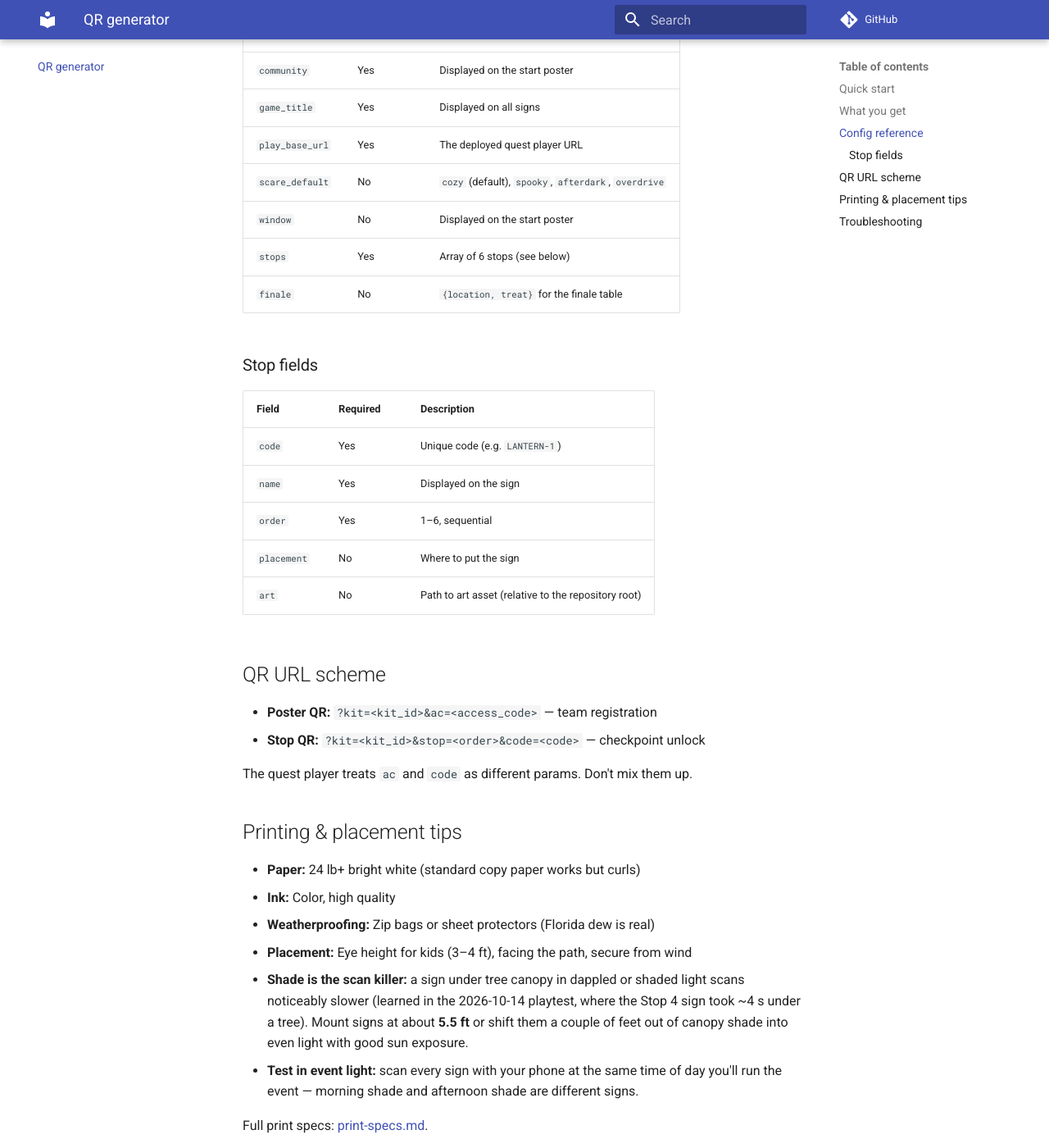
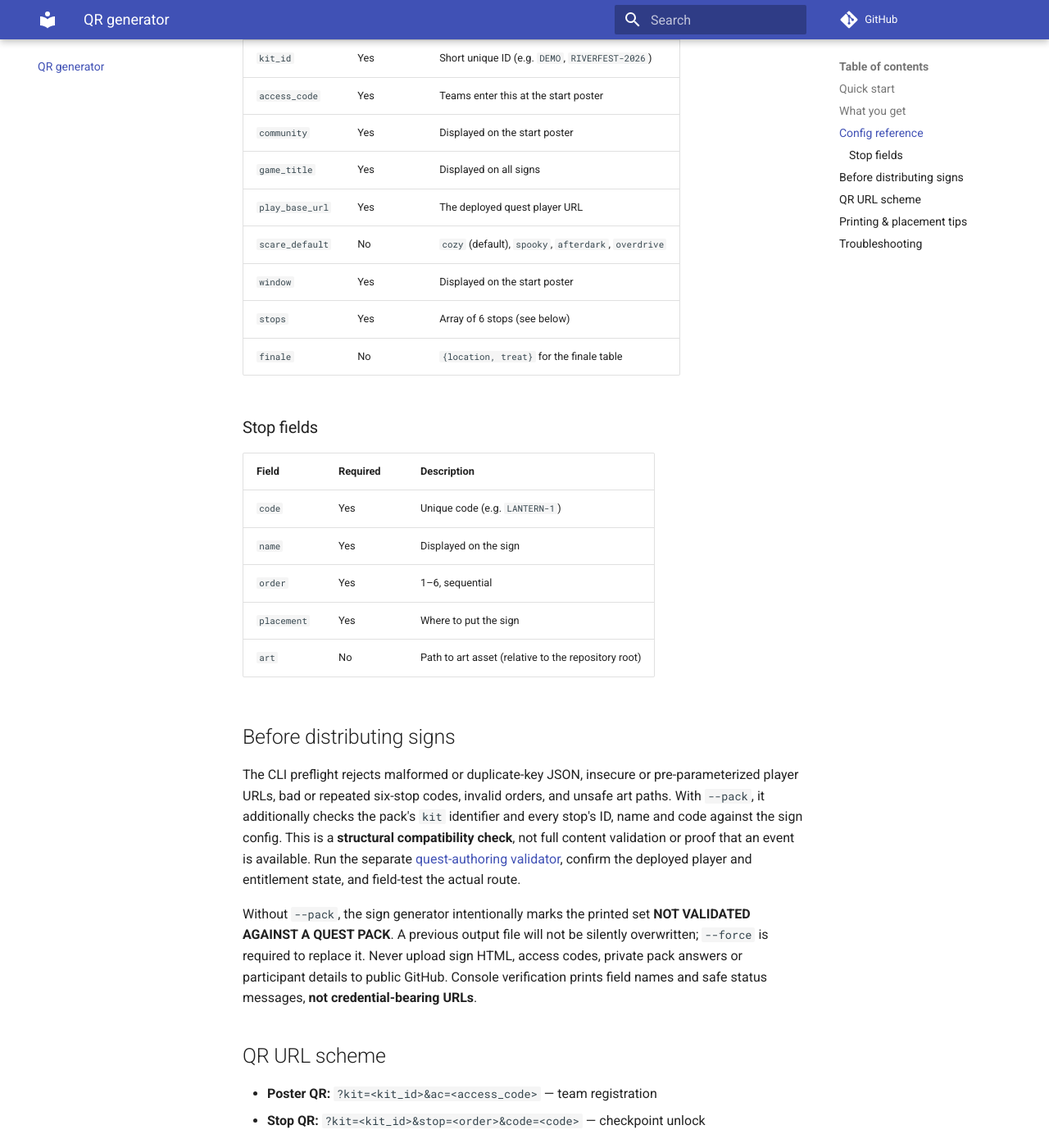
Before and after one commit to ZQM-Labs/organizer-toolkit, an MkDocs documentation site: the page built from docs/guides/qr-generator.md, in a window 1280 px wide and 1400 px high, scrolled down 1392 px. Shown: the whole window at 82% size. Built offline with MkDocs 1.6.1 and Material for MkDocs 9.7.7, drawn with Linux system fonts in a browser that asks for light colours; comment, search, counter and statistics services are not loaded; some of the changed text lies outside the part shown.

Commit message:
docs(qr): sync six-stop preflight and pack parity guidance with MkDocs copy

````diff
--- a/docs/guides/qr-generator.md
+++ b/docs/guides/qr-generator.md
@@ -18,14 +18,18 @@
 cp kit-config.example.json my-kit.json
 # Edit my-kit.json: kit_id, access_code, community, stops, play_base_url
 
-# 4. Generate signs
-python3 generate_qr_signs.py my-kit.json signs.html
+# 4. Check six stop codes/orders and the URL; do not output access codes
+python3 preflight.py my-kit.json
 
-# 5. Test (verifies QR URLs match config)
-python3 test_qr_signs.py my-kit.json
+# 5. For a real event, cross-check the final matching six-stop JSON pack
+python3 preflight.py my-kit.json --pack path/to/private-pack.json
 
-# 6. Print signs.html (one sign per page)
-#    Use a browser's Print dialog, fit-to-page, color
+# 6. Only then generate and test private signs, using the same pack
+python3 generate_qr_signs.py my-kit.json signs.html --pack path/to/private-pack.json
+python3 test_qr_signs.py my-kit.json --pack path/to/private-pack.json
+
+# 7. Print signs.html (one sign per page) and field-test all six scans
+#    Keep signs.html and all access-code-bearing signs private
 ```
 
 Prefer a visual interface? Open `qr-kit/qr-manager.html` in a browser —
@@ -56,7 +60,7 @@
 | `game_title` | Yes | Displayed on all signs |
 | `play_base_url` | Yes | The deployed quest player URL |
 | `scare_default` | No | `cozy` (default), `spooky`, `afterdark`, `overdrive` |
-| `window` | No | Displayed on the start poster |
+| `window` | Yes | Displayed on the start poster |
 | `stops` | Yes | Array of 6 stops (see below) |
 | `finale` | No | `{location, treat}` for the finale table |
 
@@ -67,8 +71,14 @@
 | `code` | Yes | Unique code (e.g. `LANTERN-1`) |
 | `name` | Yes | Displayed on the sign |
 | `order` | Yes | 1–6, sequential |
-| `placement` | No | Where to put the sign |
+| `placement` | Yes | Where to put the sign |
 | `art` | No | Path to art asset (relative to the repository root) |
+
+## Before distributing signs
+
+The CLI preflight rejects malformed or duplicate-key JSON, insecure or pre-parameterized player URLs, bad or repeated six-stop codes, invalid orders, and unsafe art paths. With `--pack`, it additionally checks the pack's `kit` identifier and every stop's ID, name and code against the sign config. This is a **structural compatibility check**, not full content validation or proof that an event is available. Run the separate [quest-authoring validator](https://github.com/ZQM-Labs/quest-authoring), confirm the deployed player and entitlement state, and field-test the actual route.
+
+Without `--pack`, the sign generator intentionally marks the printed set **NOT VALIDATED AGAINST A QUEST PACK**. A previous output file will not be silently overwritten; `--force` is required to replace it. Never upload sign HTML, access codes, private pack answers or participant details to public GitHub. Console verification prints field names and safe status messages, **not credential-bearing URLs**.
 
 ## QR URL scheme
 
````
